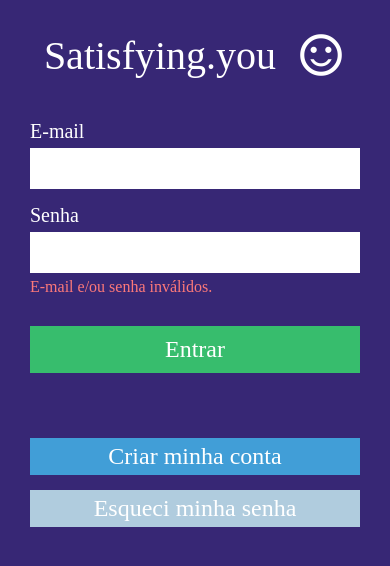
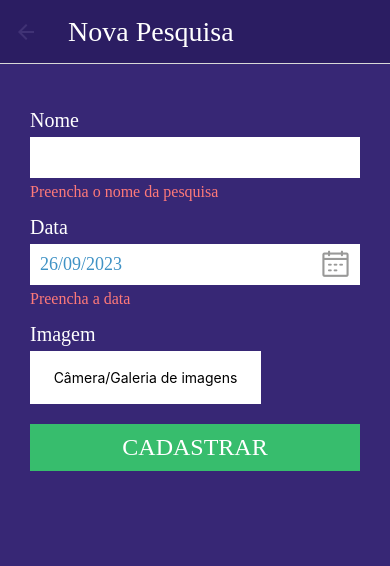
Before and after one commit to victorFeracin/Satisfying-You-Surveys, a React Native app: screen /NovaPesquisa in a window 390 px wide. Shown: the top 566 px of the page. Built offline with nearby package versions, Linux system fonts and the light colour scheme.

Commit message:
tela NovaPesquisa pronta

```diff
--- a/App.js
+++ b/App.js
@@ -6,6 +6,7 @@ import Drawer from './src/screens/Drawer';
 import NovaConta from './src/screens/NovaConta';
 import RecuperarSenha from './src/screens/RecuperarSenha';
 import AcoesPesquisa from './src/screens/AcoesPesquisa';
+import NovaPesquisa from './src/screens/NovaPesquisa';
 
 const Stack = createStackNavigator();
 
@@ -27,30 +28,37 @@ const App = () => {
             color: '#FFFFFF',
           },
         }}>
-
         <Stack.Screen
           name="Login"
           component={Login}
-          options={{ headerShown: false }}
+          options={{headerShown: false}}
         />
-        <Stack.Screen name="Drawer"component={Drawer} options={{ headerShown: false }}/>
-        <Stack.Screen name="Home" component={Home}/>
+        <Stack.Screen
+          name="Drawer"
+          component={Drawer}
+          options={{headerShown: false}}
+        />
+        <Stack.Screen name="Home" component={Home} />
         <Stack.Screen
           name="NovaConta"
           component={NovaConta}
-          options={{ headerTitle: 'Nova Conta' }}
+          options={{headerTitle: 'Nova Conta'}}
         />
         <Stack.Screen
           name="RecuperarSenha"
           component={RecuperarSenha}
-          options={{ headerTitle: 'Recuperação de senha' }}
+          options={{headerTitle: 'Recuperação de senha'}}
         />
         <Stack.Screen
           name="AcoesPesquisa"
           component={AcoesPesquisa}
-          options={{ headerTitle: 'Ações Pesquisa' }}
+          options={{headerTitle: 'Ações Pesquisa'}}
         />
-
+        <Stack.Screen
+          name="NovaPesquisa"
+          component={NovaPesquisa}
+          options={{headerTitle: 'Nova Pesquisa'}}
+        />
       </Stack.Navigator>
     </NavigationContainer>
   );
--- a/package.json
+++ b/package.json
@@ -10,17 +10,21 @@
     "test": "jest"
   },
   "dependencies": {
+    "@react-native-community/datetimepicker": "^7.6.0",
     "@react-navigation/drawer": "^6.6.3",
     "@react-navigation/native": "^6.1.7",
     "@react-navigation/stack": "^6.3.17",
     "react": "18.2.0",
     "react-native": "0.72.4",
     "react-native-gesture-handler": "^2.12.1",
+    "react-native-image-picker": "^7.0.0",
+    "react-native-modal-datetime-picker": "^17.1.0",
     "react-native-paper": "^5.10.4",
     "react-native-reanimated": "^3.5.1",
     "react-native-safe-area-context": "^4.7.2",
     "react-native-screens": "^3.25.0",
-    "react-native-vector-icons": "^10.0.0"
+    "react-native-vector-icons": "^10.0.0",
+    "react-native-webview": "^11.26.1"
   },
   "devDependencies": {
     "@babel/core": "^7.20.0",
--- a/src/components/Btn/StyleBtn.js
+++ b/src/components/Btn/StyleBtn.js
@@ -1,17 +1,17 @@
-import { StyleSheet } from 'react-native';
+import {StyleSheet} from 'react-native';
 
 const StyleBtn = StyleSheet.create({
   btn: {
-    backgroundColor: "#37BD6D",
+    backgroundColor: '#37BD6D',
     marginVertical: 5,
-    width: "100%",
+    width: '100%',
   },
   btnText: {
-    textAlign: "center",
-    color: "#fff",
+    textAlign: 'center',
+    color: '#fff',
     fontSize: 24,
-    fontFamily: 'AveriaLibre-Regular'
-  }
+    fontFamily: 'AveriaLibre-Regular',
+  },
 });
 
 export default StyleBtn;
--- /dev/null
+++ b/src/components/InputDate/InputDate.js
@@ -0,0 +1,48 @@
+import {View, Text, TextInput, TouchableOpacity} from 'react-native';
+import StyleInputDate from './StyleInputDate';
+import Icon from 'react-native-vector-icons/AntDesign';
+import DateTimePicker from '@react-native-community/datetimepicker';
+import {useState} from 'react';
+
+const InputDate = props => {
+  const [selectedDate, setSelectedDate] = useState(new Date());
+  const [showDatePicker, setShowDatePicker] = useState(false);
+
+  const onChangeDate = (event, selected) => {
+    const currentDate = selected || selectedDate;
+    setSelectedDate(currentDate);
+    setShowDatePicker(false);
+  };
+
+  const formatDate = date => {
+    const day = date.getDate().toString().padStart(2, '0');
+    const month = (date.getMonth() + 1).toString().padStart(2, '0');
+    const year = date.getFullYear();
+    return `${day}/${month}/${year}`;
+  };
+
+  return (
+    <View style={StyleInputDate.container}>
+      <Text style={StyleInputDate.label}>Data</Text>
+      <View style={StyleInputDate.dateContainer}>
+        <TextInput
+          style={StyleInputDate.input}
+          value={formatDate(selectedDate)}
+        />
+        <TouchableOpacity onPress={() => setShowDatePicker(true)}>
+          <Icon color="#999998" name="calendar" size={30} />
+        </TouchableOpacity>
+      </View>
+      {showDatePicker && (
+        <DateTimePicker
+          value={selectedDate}
+          mode="date"
+          display="default"
+          onChange={onChangeDate}
+        />
+      )}
+    </View>
+  );
+};
+
+export default InputDate;
--- /dev/null
+++ b/src/components/InputDate/StyleInputDate.js
@@ -0,0 +1,30 @@
+import {StyleSheet} from 'react-native';
+
+const StyleInputDate = StyleSheet.create({
+  container: {
+    marginTop: 15,
+  },
+  dateContainer: {
+    display: 'flex',
+    flexDirection: 'row',
+    alignItems: 'center',
+    backgroundColor: '#FFFFFF',
+    width: '100%',
+  },
+  label: {
+    fontSize: 20,
+    color: '#FFFFFF',
+    fontFamily: 'AveriaLibre-Regular',
+    marginBottom: 5,
+  },
+  input: {
+    backgroundColor: '#FFFFFF',
+    color: '#3F92C5',
+    padding: 10,
+    fontFamily: 'AveriaLibre-Regular',
+    fontSize: 18,
+    width: '88%',
+  },
+});
+
+export default StyleInputDate;
--- /dev/null
+++ b/src/components/inputImage/StyleInputImage.js
@@ -0,0 +1,25 @@
+import {StyleSheet} from 'react-native';
+
+const StyleInputImage = StyleSheet.create({
+  container: {
+    marginTop: 15,
+    width: '100%',
+    height: '20%',
+  },
+  containerImage: {
+    backgroundColor: '#FFFFFF',
+    width: '70%',
+    height: '75%',
+    display: 'flex',
+    justifyContent: 'center',
+    alignItems: 'center',
+  },
+  label: {
+    fontSize: 20,
+    color: '#FFFFFF',
+    fontFamily: 'AveriaLibre-Regular',
+    marginBottom: 5,
+  },
+});
+
+export default StyleInputImage;
--- /dev/null
+++ b/src/components/inputImage/inputImage.js
@@ -0,0 +1,78 @@
+import React, {useState} from 'react';
+import {View, Text, TouchableOpacity, Image, Platform} from 'react-native';
+import ImagePicker, {
+  launchCamera,
+  launchImageLibrary,
+} from 'react-native-image-picker';
+import StyleInputImage from './StyleInputImage';
+import {Alert} from 'react-native';
+
+const InputImage = props => {
+  const [selectedImage, setSelectedImage] = useState(null);
+
+  const handleImageSelect = () => {
+    Alert.alert(
+      'Selecione',
+      'Informe de onde você quer pegar a foto:',
+      [
+        {
+          text: 'Galeria',
+          onPress: () => pickImageFromGalery(),
+          style: 'default',
+        },
+        {text: 'Câmera', onPress: () => pickImageFromCam(), style: 'default'},
+      ],
+      {
+        cancelable: true,
+        onDismiss: () => console.log('tratar'),
+      },
+    );
+  };
+
+  const pickImageFromGalery = async () => {
+    const options = {
+      mediaType: 'photo',
+    };
+
+    const result = await launchImageLibrary(options);
+
+    if (result?.assets) {
+      setSelectedImage(result.assets[0].uri);
+    }
+  };
+
+  const pickImageFromCam = async () => {
+    const options = {
+      mediaType: 'photo',
+      saveToPhotos: false,
+      cameraType: 'front',
+      quality: 1,
+    };
+
+    const result = await launchCamera(options);
+
+    if (result?.assets) {
+      setSelectedImage(result.assets[0].uri);
+    }
+  };
+
+  return (
+    <View style={StyleInputImage.container}>
+      <Text style={StyleInputImage.label}>Imagem</Text>
+      <View style={StyleInputImage.containerImage}>
+        <TouchableOpacity onPress={() => handleImageSelect()}>
+          {selectedImage ? (
+            <Image
+              source={{uri: selectedImage}}
+              style={{width: 50, height: 50}}
+            />
+          ) : (
+            <Text>Câmera/Galeria de imagens</Text>
+          )}
+        </TouchableOpacity>
+      </View>
+    </View>
+  );
+};
+
+export default InputImage;
--- a/src/screens/Home.js
+++ b/src/screens/Home.js
@@ -1,4 +1,4 @@
-import { useState } from 'react';
+import {useState} from 'react';
 import FormContainer from '../components/FormContainer/FormContainer';
 import SearchInput from '../components/SearchInput/SearchInput';
 import CardContainer from '../components/CardContainer/CardContainer';
@@ -6,56 +6,66 @@ import SurveyCard from '../components/SurveyCard/SurveyCard';
 import Btn from '../components/Btn/Btn';
 
 /*Definição da função de criação do componente*/
-const Home = (props) => {
-
-  const goToAcoesPesquisa = (link) => {
-    props.navigation.navigate(link)
-  }
+const Home = props => {
+  const goToAcoesPesquisa = link => {
+    props.navigation.navigate(link);
+  };
   const goToNovaPesquisa = () => {
-    props.navigation.navigate('AcoesPesquisa');
-  }
+    props.navigation.navigate('NovaPesquisa');
+  };
 
   const cardsTest = [
     {
       img: require('../../assets/images/Secomp.png'),
       title: 'SECOMP 2023',
       date: '10/10/2023',
-        link: 'Login'
+      link: 'Login',
     },
     {
       img: require('../../assets/images/Ubuntu.png'),
       title: 'UBUNTU 2022',
       date: '05/06/2022',
-        link: 'NovaConta'
+      link: 'NovaConta',
     },
     {
       img: require('../../assets/images/MeninasCpu.png'),
       title: 'MENINAS CPU',
       date: '15/08/2023',
-        link: 'Login'
+      link: 'Login',
     },
     {
       img: require('../../assets/images/Secomp.png'),
       title: 'Teste 202424244',
       date: '07/07/2024',
-        link: 'Login'
+      link: 'Login',
     },
-  ] //REMOVER QUANDO CHAMAR API
+  ]; //REMOVER QUANDO CHAMAR API
 
   return (
     <FormContainer padding={15}>
-      <SearchInput/>
+      <SearchInput />
 
       <CardContainer>
         {cardsTest.map((card, index) => {
-          return(
-            <SurveyCard key={index} img={card?.img} title={card?.title} date={card?.date} onPress={() => goToAcoesPesquisa(card?.link)}/>
-          )
+          return (
+            <SurveyCard
+              key={index}
+              img={card?.img}
+              title={card?.title}
+              date={card?.date}
+              onPress={() => goToAcoesPesquisa(card?.link)}
+            />
+          );
         })}
       </CardContainer>
 
-      <Btn txt="NOVA PESQUISA" action={goToNovaPesquisa} backgroundColor="#37BD6D" padding={10} marginTop={30}/>
-
+      <Btn
+        txt="NOVA PESQUISA"
+        action={goToNovaPesquisa}
+        backgroundColor="#37BD6D"
+        padding={10}
+        marginTop={30}
+      />
     </FormContainer>
   );
 };
--- a/src/screens/NovaPesquisa.js
+++ b/src/screens/NovaPesquisa.js
@@ -3,39 +3,24 @@ import Btn from '../components/Btn/Btn';
 import FormContainer from '../components/FormContainer/FormContainer';
 import ErrorText from '../components/ErrorText/ErrorText';
 import Input from '../components/Input/Input';
+import InputDate from '../components/InputDate/InputDate';
+import InputImage from '../components/inputImage/inputImage';
 
 const NovaPesquisa = props => {
-  const [email, setEmail] = useState('');
-  const [password, setPassword] = useState('');
-  const [repeatPassword, setRepeatPassword] = useState('');
-
-  const goToLogin = () => {
-    props.navigation.navigate('Login');
-  };
+  const [name, setName] = useState('');
 
   return (
     <FormContainer padding={30}>
-      <Input label="E-mail" value={email} onChangeText={setEmail} />
-      <Input
-        label="Senha"
-        value={password}
-        onChangeText={setPassword}
-        secureTextEntry={true}
-      />
-      <Input
-        label="Repetir Senha"
-        value={repeatPassword}
-        onChangeText={setRepeatPassword}
-        secureTextEntry={true}
-      />
-      <ErrorText
-        message="O campo repetir senha difere da senha."
-        color="#FD7979"
-      />
+      <Input label="Nome" value={name} onChangeText={setName} />
+      <ErrorText message="Preencha o nome da pesquisa" color="#FD7979" />
+
+      <InputDate />
+      <ErrorText message="Preencha a data" color="#FD7979" />
+
+      <InputImage />
 
       <Btn
         txt="CADASTRAR"
-        action={goToLogin}
         backgroundColor="#37BD6D"
         padding={10}
         marginTop={30}
```
Also changed, not shown: 2 other files (tests, documents, lock files or other folders). Lines whose indentation alone changed are shown as unchanged.
